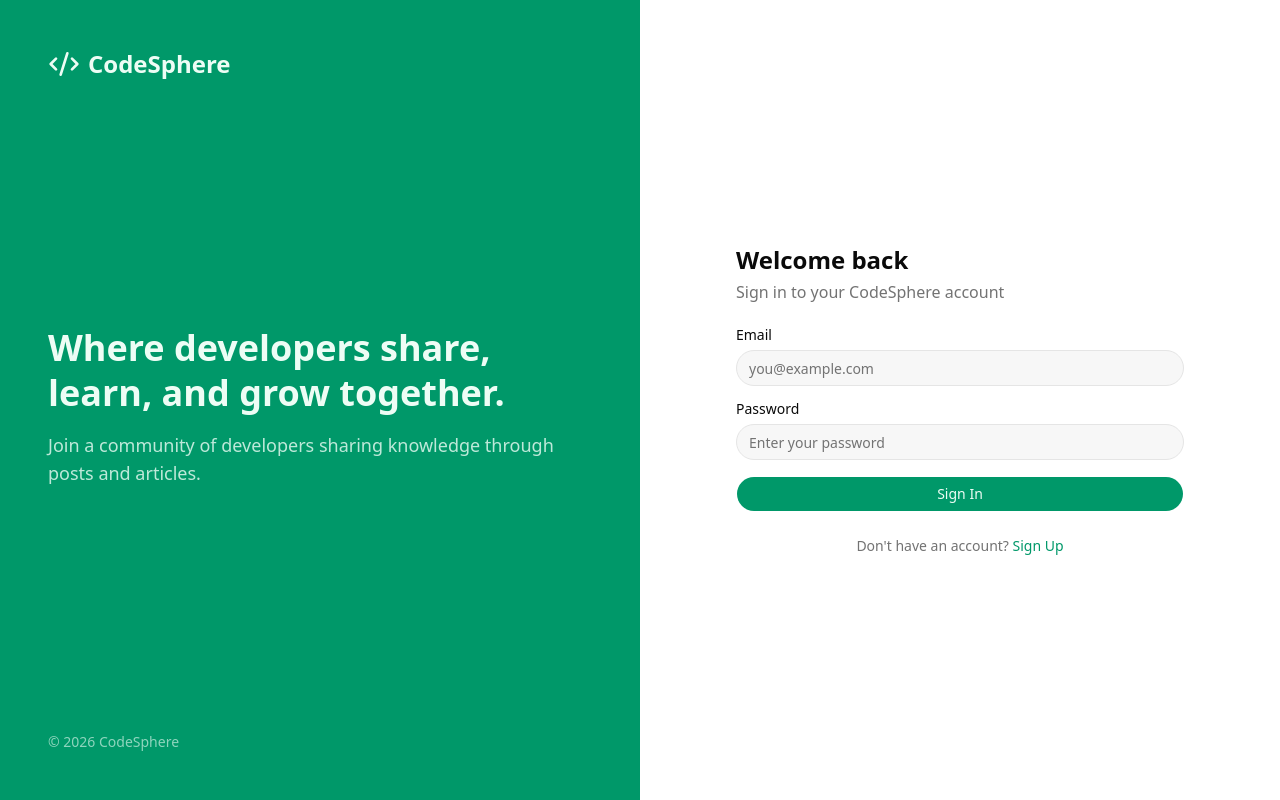
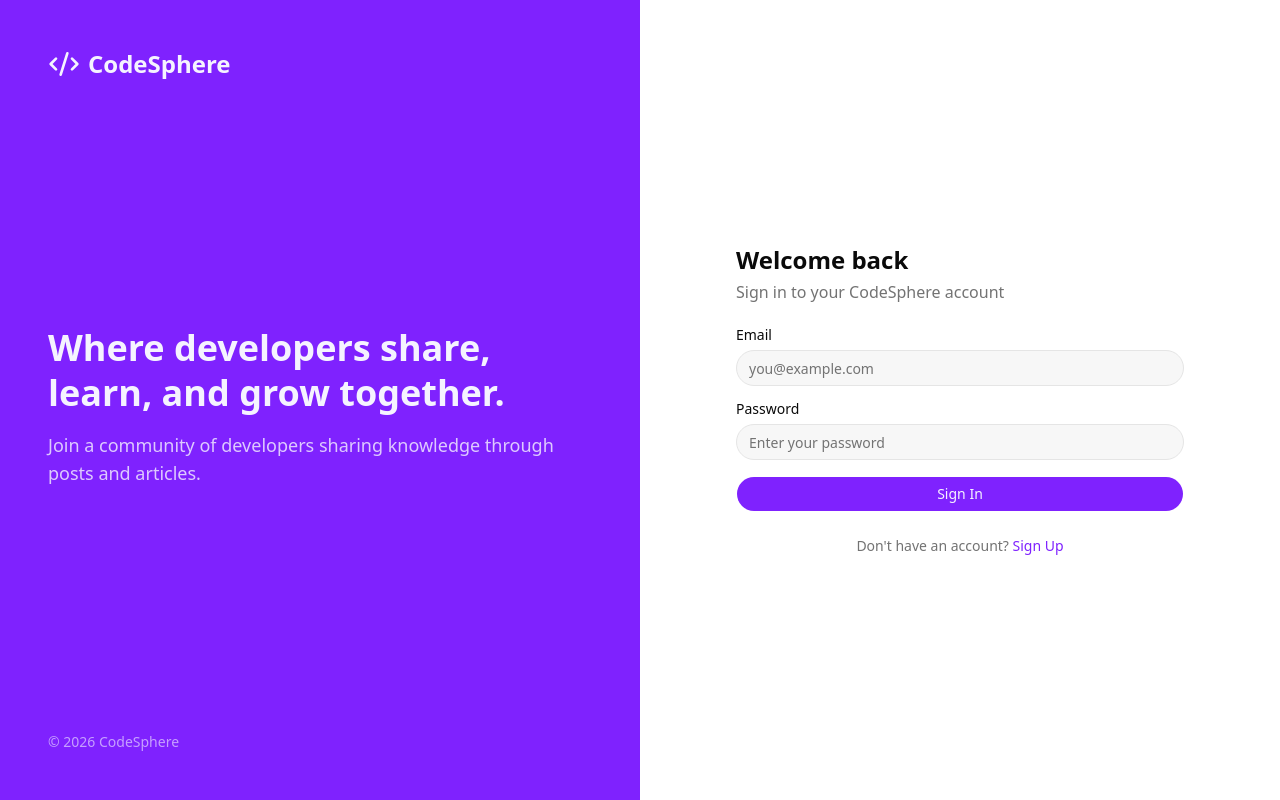
Before and after one commit to Omer-Mazig/code-shpere-vs-web-client, a React (Vite) app: page /auth/sign-in in a window 1280 px wide. Built offline with nearby package versions, Linux system fonts and the light colour scheme; no server answers.

Commit message:
change theme

```diff
--- a/src/index.css
+++ b/src/index.css
@@ -1,9 +1,52 @@
 @import "tailwindcss";
 @import "tw-animate-css";
-@import "shadcn/tailwind.css";
-@import "@fontsource-variable/geist-mono";
+/* @import "shadcn/tailwind.css"; */
 
 @custom-variant dark (&:is(.dark *));
+
+@theme inline {
+  --font-sans: var(--font-sans);
+  --font-mono: var(--font-mono);
+  --color-background: var(--background);
+  --color-foreground: var(--foreground);
+  --color-card: var(--card);
+  --color-card-foreground: var(--card-foreground);
+  --color-popover: var(--popover);
+  --color-popover-foreground: var(--popover-foreground);
+  --color-primary: var(--primary);
+  --color-primary-foreground: var(--primary-foreground);
+  --color-secondary: var(--secondary);
+  --color-secondary-foreground: var(--secondary-foreground);
+  --color-muted: var(--muted);
+  --color-muted-foreground: var(--muted-foreground);
+  --color-accent: var(--accent);
+  --color-accent-foreground: var(--accent-foreground);
+  --color-destructive: var(--destructive);
+  --color-destructive-foreground: var(--destructive-foreground);
+  --color-border: var(--border);
+  --color-input: var(--input);
+  --color-ring: var(--ring);
+  --color-chart-1: var(--chart-1);
+  --color-chart-2: var(--chart-2);
+  --color-chart-3: var(--chart-3);
+  --color-chart-4: var(--chart-4);
+  --color-chart-5: var(--chart-5);
+  --color-sidebar: var(--sidebar);
+  --color-sidebar-foreground: var(--sidebar-foreground);
+  --color-sidebar-primary: var(--sidebar-primary);
+  --color-sidebar-primary-foreground: var(--sidebar-primary-foreground);
+  --color-sidebar-accent: var(--sidebar-accent);
+  --color-sidebar-accent-foreground: var(--sidebar-accent-foreground);
+  --color-sidebar-border: var(--sidebar-border);
+  --color-sidebar-ring: var(--sidebar-ring);
+  --radius-sm: calc(var(--radius) - 4px);
+  --radius-md: calc(var(--radius) - 2px);
+  --radius-lg: var(--radius);
+  --radius-xl: calc(var(--radius) + 4px);
+  --radius-2xl: calc(var(--radius) + 8px);
+  --radius-3xl: calc(var(--radius) + 12px);
+  --radius-4xl: calc(var(--radius) + 16px);
+}
 
 :root {
   --background: oklch(1 0 0);
@@ -12,8 +55,8 @@
   --card-foreground: oklch(0.145 0 0);
   --popover: oklch(1 0 0);
   --popover-foreground: oklch(0.145 0 0);
-    --primary: oklch(0.60 0.13 163);
-    --primary-foreground: oklch(0.98 0.02 166);
+  --primary: oklch(0.541 0.281 293.009);
+  --primary-foreground: oklch(0.969 0.016 293.756);
   --secondary: oklch(0.967 0.001 286.375);
   --secondary-foreground: oklch(0.21 0.006 285.885);
   --muted: oklch(0.97 0 0);
@@ -24,16 +67,16 @@
   --border: oklch(0.922 0 0);
   --input: oklch(0.922 0 0);
   --ring: oklch(0.708 0 0);
-    --chart-1: oklch(0.85 0.13 165);
-    --chart-2: oklch(0.77 0.15 163);
-    --chart-3: oklch(0.70 0.15 162);
-    --chart-4: oklch(0.60 0.13 163);
-    --chart-5: oklch(0.51 0.10 166);
-    --radius: 0.45rem;
+  --chart-1: oklch(0.811 0.111 293.571);
+  --chart-2: oklch(0.606 0.25 292.717);
+  --chart-3: oklch(0.541 0.281 293.009);
+  --chart-4: oklch(0.491 0.27 292.581);
+  --chart-5: oklch(0.432 0.232 292.759);
+  --radius: 0.625rem;
   --sidebar: oklch(0.985 0 0);
   --sidebar-foreground: oklch(0.145 0 0);
-    --sidebar-primary: oklch(0.60 0.13 163);
-    --sidebar-primary-foreground: oklch(0.98 0.02 166);
+  --sidebar-primary: oklch(0.541 0.281 293.009);
+  --sidebar-primary-foreground: oklch(0.969 0.016 293.756);
   --sidebar-accent: oklch(0.97 0 0);
   --sidebar-accent-foreground: oklch(0.205 0 0);
   --sidebar-border: oklch(0.922 0 0);
@@ -47,8 +90,8 @@
   --card-foreground: oklch(0.985 0 0);
   --popover: oklch(0.205 0 0);
   --popover-foreground: oklch(0.985 0 0);
-    --primary: oklch(0.70 0.15 162);
-    --primary-foreground: oklch(0.26 0.05 173);
+  --primary: oklch(0.606 0.25 292.717);
+  --primary-foreground: oklch(0.969 0.016 293.756);
   --secondary: oklch(0.274 0.006 286.033);
   --secondary-foreground: oklch(0.985 0 0);
   --muted: oklch(0.269 0 0);
@@ -59,61 +102,19 @@
   --border: oklch(1 0 0 / 10%);
   --input: oklch(1 0 0 / 15%);
   --ring: oklch(0.556 0 0);
-    --chart-1: oklch(0.85 0.13 165);
-    --chart-2: oklch(0.77 0.15 163);
-    --chart-3: oklch(0.70 0.15 162);
-    --chart-4: oklch(0.60 0.13 163);
-    --chart-5: oklch(0.51 0.10 166);
+  --chart-1: oklch(0.811 0.111 293.571);
+  --chart-2: oklch(0.606 0.25 292.717);
+  --chart-3: oklch(0.541 0.281 293.009);
+  --chart-4: oklch(0.491 0.27 292.581);
+  --chart-5: oklch(0.432 0.232 292.759);
   --sidebar: oklch(0.205 0 0);
   --sidebar-foreground: oklch(0.985 0 0);
-    --sidebar-primary: oklch(0.77 0.15 163);
-    --sidebar-primary-foreground: oklch(0.26 0.05 173);
+  --sidebar-primary: oklch(0.606 0.25 292.717);
+  --sidebar-primary-foreground: oklch(0.969 0.016 293.756);
   --sidebar-accent: oklch(0.269 0 0);
   --sidebar-accent-foreground: oklch(0.985 0 0);
   --sidebar-border: oklch(1 0 0 / 10%);
   --sidebar-ring: oklch(0.556 0 0);
-}
-
-@theme inline {
-    --font-mono: 'Geist Mono Variable', monospace;
-    --color-sidebar-ring: var(--sidebar-ring);
-    --color-sidebar-border: var(--sidebar-border);
-    --color-sidebar-accent-foreground: var(--sidebar-accent-foreground);
-    --color-sidebar-accent: var(--sidebar-accent);
-    --color-sidebar-primary-foreground: var(--sidebar-primary-foreground);
-    --color-sidebar-primary: var(--sidebar-primary);
-    --color-sidebar-foreground: var(--sidebar-foreground);
-    --color-sidebar: var(--sidebar);
-    --color-chart-5: var(--chart-5);
-    --color-chart-4: var(--chart-4);
-    --color-chart-3: var(--chart-3);
-    --color-chart-2: var(--chart-2);
-    --color-chart-1: var(--chart-1);
-    --color-ring: var(--ring);
-    --color-input: var(--input);
-    --color-border: var(--border);
-    --color-destructive: var(--destructive);
-    --color-accent-foreground: var(--accent-foreground);
-    --color-accent: var(--accent);
-    --color-muted-foreground: var(--muted-foreground);
-    --color-muted: var(--muted);
-    --color-secondary-foreground: var(--secondary-foreground);
-    --color-secondary: var(--secondary);
-    --color-primary-foreground: var(--primary-foreground);
-    --color-primary: var(--primary);
-    --color-popover-foreground: var(--popover-foreground);
-    --color-popover: var(--popover);
-    --color-card-foreground: var(--card-foreground);
-    --color-card: var(--card);
-    --color-foreground: var(--foreground);
-    --color-background: var(--background);
-    --radius-sm: calc(var(--radius) - 4px);
-    --radius-md: calc(var(--radius) - 2px);
-    --radius-lg: var(--radius);
-    --radius-xl: calc(var(--radius) + 4px);
-    --radius-2xl: calc(var(--radius) + 8px);
-    --radius-3xl: calc(var(--radius) + 12px);
-    --radius-4xl: calc(var(--radius) + 16px);
 }
 
 @layer base {
@@ -121,9 +122,6 @@
     @apply border-border outline-ring/50;
   }
   body {
-    @apply font-sans bg-background text-foreground;
-    }
-  html {
-    @apply font-sans;
+    @apply bg-background text-foreground;
   }
 }
```
Lines whose indentation alone changed are shown as unchanged.
